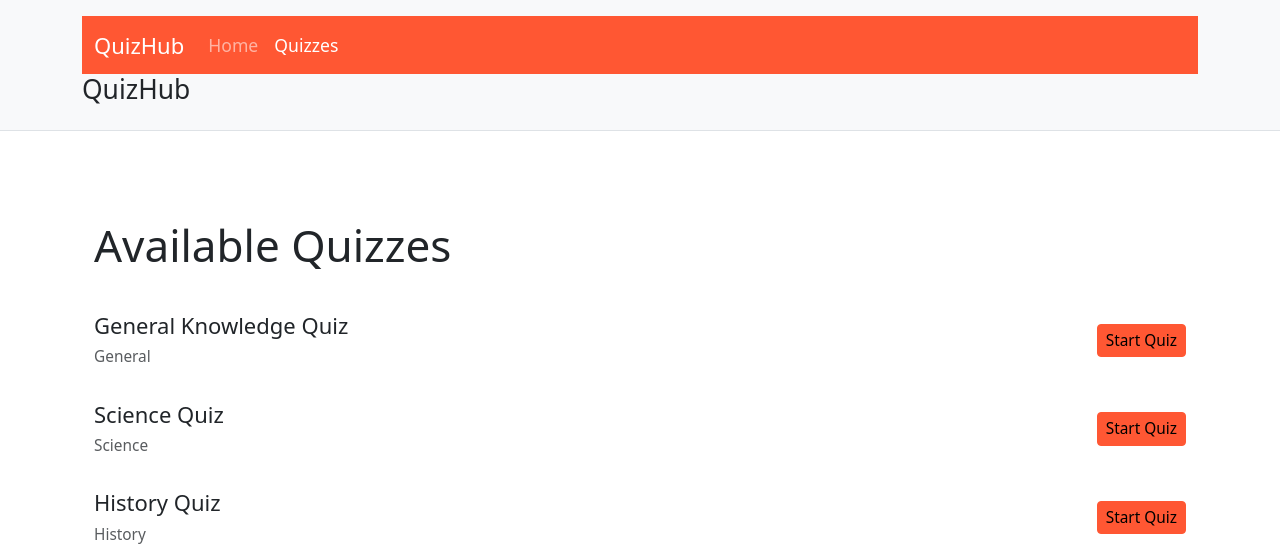
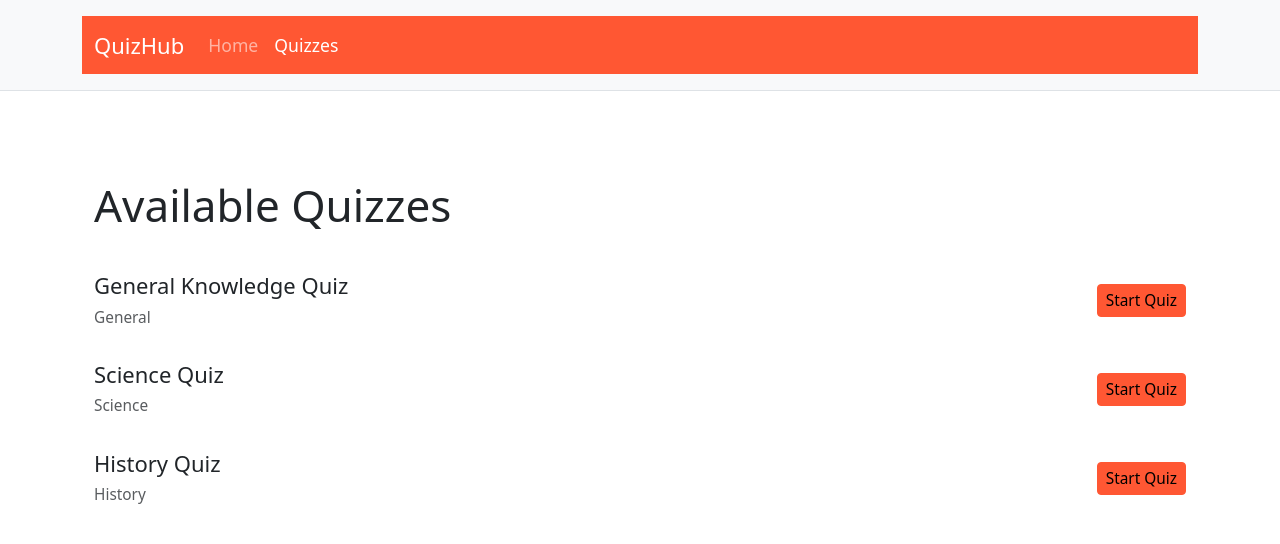
Before and after one commit to divya-ay/QuizHub, a Django app: page /quizzes/ in a window 1280 px wide. Shown: the top 544 px of the page. Run offline with Django 5.2, Linux system fonts and the light colour scheme; style sheets or scripts are compiled from the project's sources; some libraries are stand-ins or nearby versions.

Commit message:
removed the quizhub thing in header

```diff
--- a/oms/templates/partials/header.html
+++ b/oms/templates/partials/header.html
@@ -1,6 +1,5 @@
 <header class="p-3 mb-3 border-bottom bg-light">
     <div class="container">
         {% include 'partials/navbar.html' %}
-        <h1 class="h4">QuizHub</h1>
     </div>
 </header>
```
